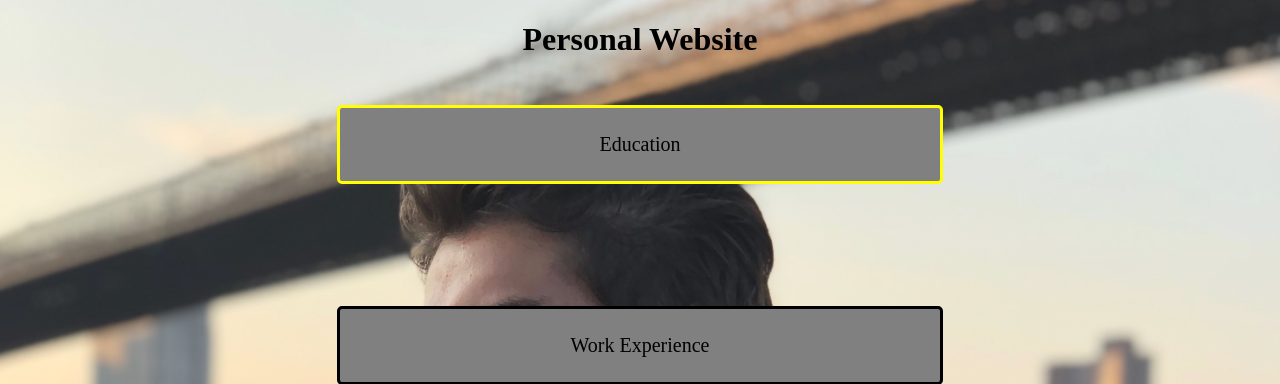
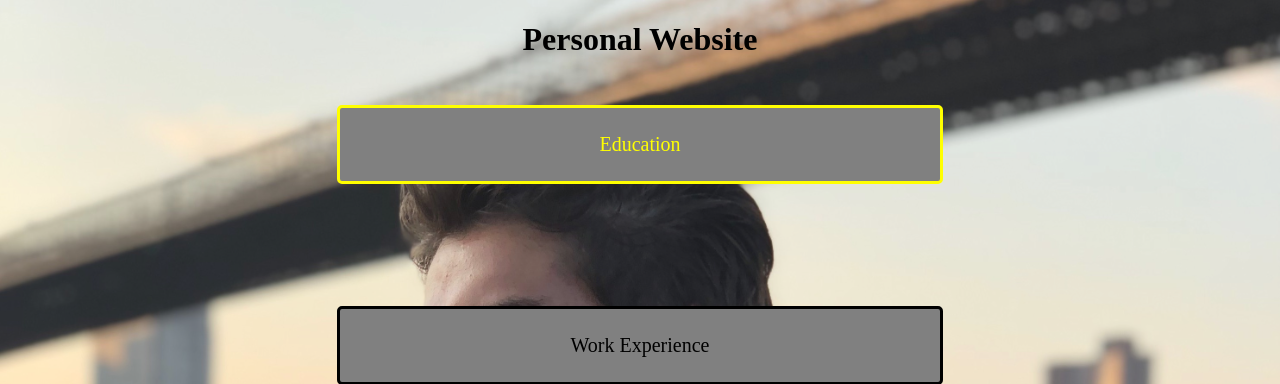
Before and after one commit to jacintogomez/personal-website, a Django app: page / in a window 1280 px wide, with the pointer over the restyled element. Shown: the top 384 px of the page. Run offline with Django 3.2, Linux system fonts and the light colour scheme.

Commit message:
link text colors

```diff
--- a/portfolio/templates/home.html
+++ b/portfolio/templates/home.html
@@ -30,6 +30,7 @@
         }
         a:hover{
             border-color: yellow;
+            color: yellow;
         }
         .extern {
             padding-bottom: 25px;
```
